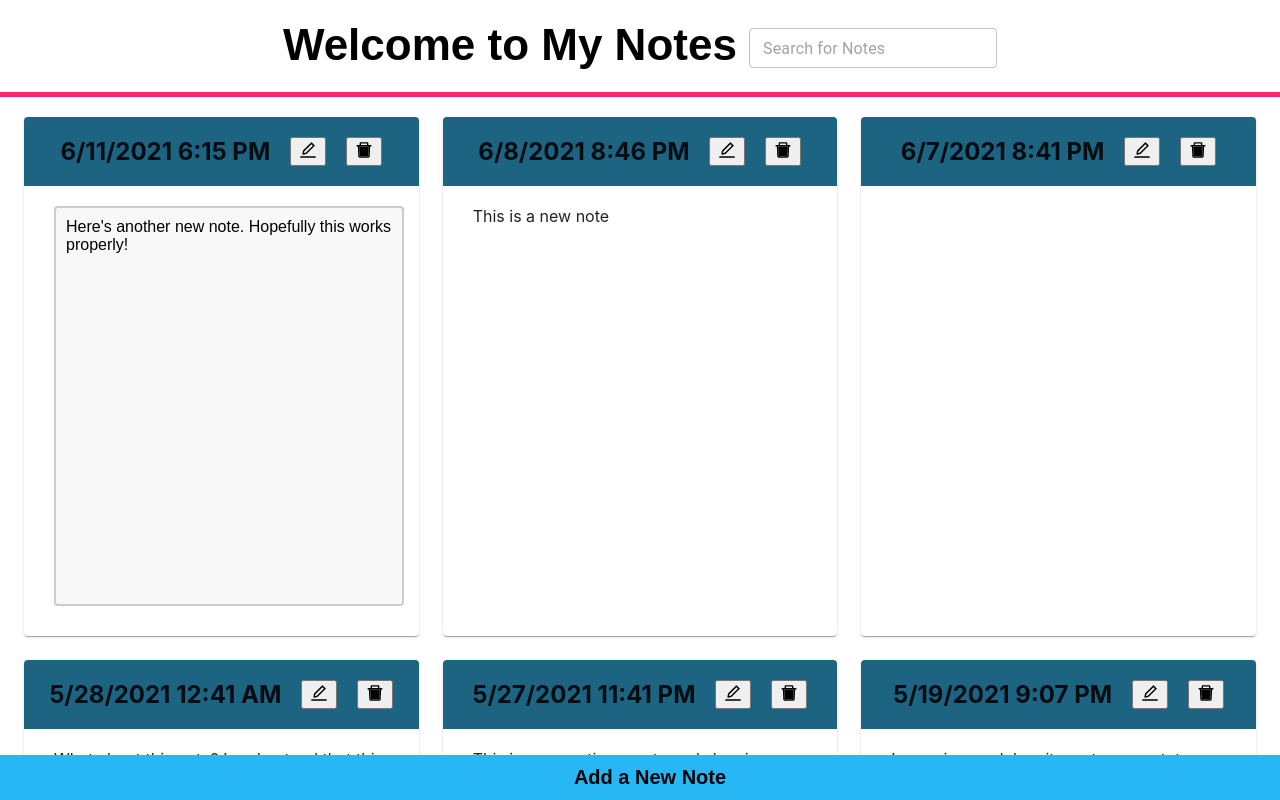
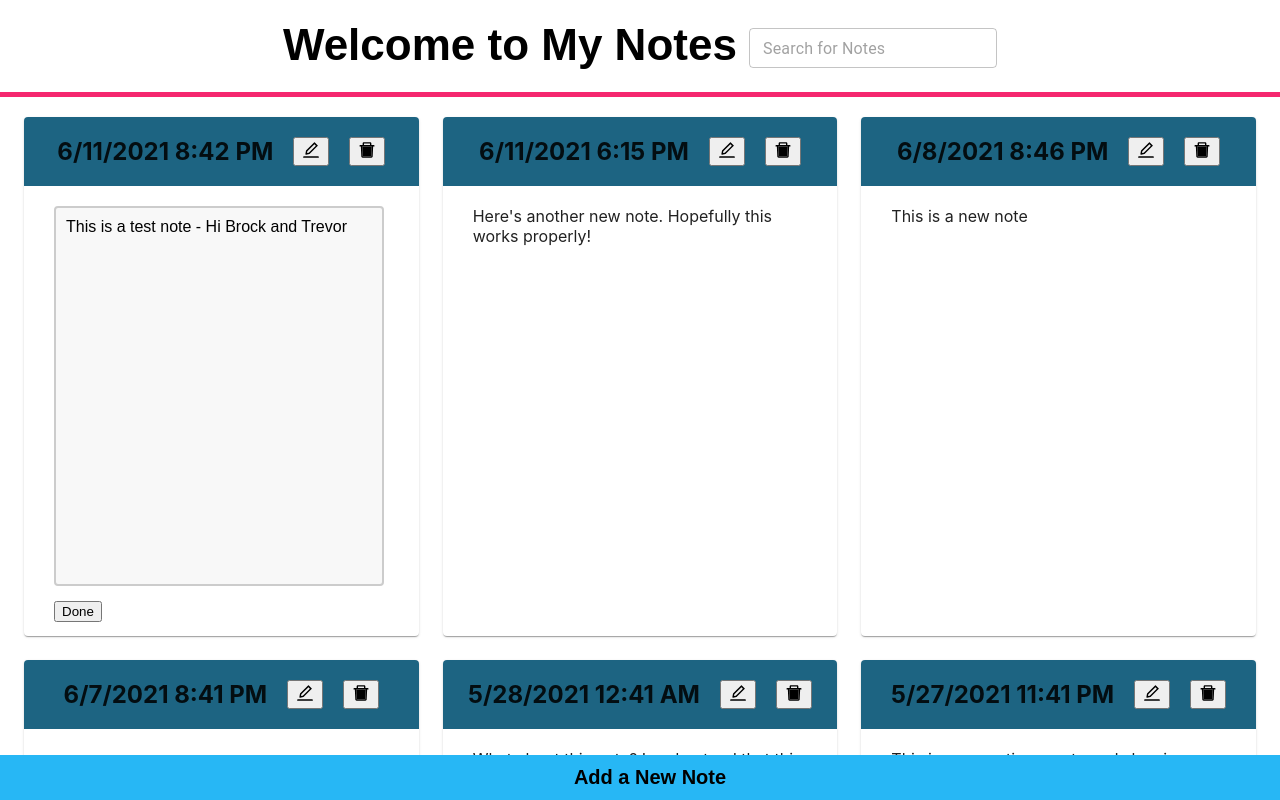
Before and after one commit to isedsmart/Notes-App, a React (Create React App) app: page / in a window 1280 px wide. Both pictures are taken after a click on the button 307 px from the left and 151 px from the top of the page. Shown: the top 800 px of the page. Built offline with nearby package versions, Linux system fonts and the light colour scheme; data requests are answered from the project's data file.

Commit message:
Attempted to use useContext to solve setBody issue in NotesDetails - it didn't work

```diff
--- a/db.json
+++ b/db.json
@@ -64,6 +64,15 @@
       "modifiedDate": "",
       "modifiedTime": "",
       "id": 7
+    },
+    {
+      "body": "This is a test note - Hi Brock and Trevor",
+      "date": "6/11/2021",
+      "time": "8:42 PM",
+      "isModified": false,
+      "modifiedDate": "",
+      "modifiedTime": "",
+      "id": 8
     }
   ],
   "comments": [
--- a/src/App.js
+++ b/src/App.js
@@ -9,6 +9,7 @@ import AddNoteFooter from './components/AddNoteFooter';
 import NotesList from './components/NotesList';
 // import NotesDetails from './components/NotesDetails';
 import api from './axiosConfig';
+// import {useGlobalContext} from './context'
 
 import styled from "styled-components";
 // import { withStyles } from '@material-ui/core/styles';
--- a/src/components/AddNoteFooter.js
+++ b/src/components/AddNoteFooter.js
@@ -4,12 +4,14 @@ import styled from "styled-components";
 // All of these CSS combinations puts it at the bottom of the page.
 
 const Footer = styled.div`
+	position: absolute;
 	font-family: "Arial", Sans-serif;
 	position: fixed;
 	text-align: center;
 	bottom: 0;
 	width: 100%;
 	padding: 10px;
+	margin-top: 5px;
 	background-color: #27B7F5;
 `
 
--- a/src/components/CreateNote.js
+++ b/src/components/CreateNote.js
@@ -1,6 +1,7 @@
 import React from 'react';
 import styled from "styled-components";
 import { useState } from "react";
+// import {useGlobalContext} from '../context'
 
 import api from '../axiosConfig';
 
@@ -45,8 +46,8 @@ const Button = styled.button`
 `
 
 const CreateNote = ({fetchNotes, handleClick}) => {
-	let totalChars = 840;
-
+	let totalChars = 840; // This appears here and in the Note Details component
+	// const { body, setBody } = useGlobalContext();
 	const [body, setBody] = useState('');
 	const [modified, setModified] = useState(false);
 	const [date, setDate] = useState(new Date().toLocaleDateString("en-US"));
--- a/src/components/NotesDetails.js
+++ b/src/components/NotesDetails.js
@@ -5,6 +5,7 @@ import { AiTwotoneDelete, AiOutlineEdit } from 'react-icons/ai';
 import * as mt from '@material-ui/core';
 
 import api from '../axiosConfig';
+// import {useGlobalContext} from '../context';
 
 const NoteCard = styled.div`
 	background-color: #27B7F5;
@@ -31,8 +32,8 @@ export const CardBody = styled.div`
 `
 
 const TextField = styled.textarea`
-  width: 350px;
-  height: 400px;
+  width: 330px;
+  height: 380px;
   maxHeight: 300px;
   resize: none;
   padding: 10px 10px;
@@ -54,7 +55,10 @@ export const Button = styled.button`
 // Float just flips (swaps) the elements
 
 const NotesDetails = ({id, date, time, body, fetchNotes}) => {
-	const [isModified, setIsModified] = useState(false);
+	// const { body, setBody } = useGlobalContext();
+	let totalChars = 840; // This appears here and in the Create Note component
+
+	const [isUpdate, setIsUpdate] = useState(false);
 	const [dateModified, setDateModified] = useState(new Date().toLocaleDateString("en-US"));
   const [timeModified, setTimeModified] = useState(new Date().toLocaleTimeString("en-US", {timeStyle: 'short'}));
 
@@ -77,9 +81,8 @@ const NotesDetails = ({id, date, time, body, fetchNotes}) => {
     // Save button
   }
 
-  const onUpdateClick = (id, e) => {
-  	// console.log('Hello world' + id)
-  	setIsModified(true);
+  const onUpdateClick = (id) => {
+  	setIsUpdate(!isUpdate);
   }
 
 /*
@@ -101,12 +104,14 @@ const NotesDetails = ({id, date, time, body, fetchNotes}) => {
 				</Button>
 			</CardHeading>
 
-				{ isModified ? <CardBody>
+				{ isUpdate ? <CardBody>
 
 					<TextField
+					maxLength={totalChars}
 	      	value={body}
 	      	onChange={(e) => setBody(e.target.value)}
 	      	/>
+	      	<button onClick={(e) => updateNote(id)}> Done </button>
 	      	</CardBody> :
 
 	      	<CardBody> {body} </CardBody>
--- a/src/components/NotesList.js
+++ b/src/components/NotesList.js
@@ -2,6 +2,7 @@ import React from 'react';
 // import styled from "styled-components";
 import NotesDetails from './NotesDetails';
 import * as mt from '@material-ui/core';
+// import {useGlobalContext} from '../context'
 
 const NotesList = ({ Notes, fetchNotes }) => {
 	return (
--- a/src/context.js
+++ b/src/context.js
@@ -1,7 +1,26 @@
+
+// THIS IS NOT IN USE SINCE I COULDN'T GET IT WORKING WITH BODY AND SETBODY!
+
 import React, { useState, useContext } from 'react'
 
 const AppContext = React.createContext();
 
 const AppProvider = ({children}) => {
+	const [body, setBody] = useState('');
 
+	return (
+		<AppContext.Provider value={{
+			body,
+			setBody
+		}}>
+		{children} </AppContext.Provider>
+	)
 }
+
+export {AppContext, AppProvider}
+
+export const useGlobalContext = () => {
+	return (
+		useContext(AppContext)
+	)
+}
--- a/src/index.js
+++ b/src/index.js
@@ -3,10 +3,13 @@ import ReactDOM from 'react-dom';
 import './index.css';
 import App from './App';
 import reportWebVitals from './reportWebVitals';
+import {AppProvider} from './context'
 
 ReactDOM.render(
   <React.StrictMode>
-    <App />
+    <AppProvider>
+      <App />
+    </AppProvider>
   </React.StrictMode>,
   document.getElementById('root')
 );
```
